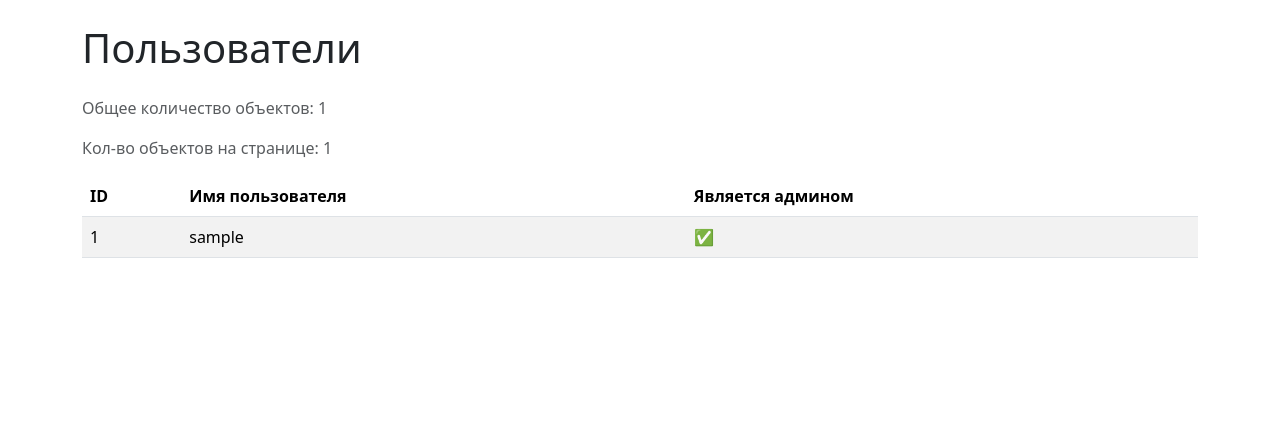
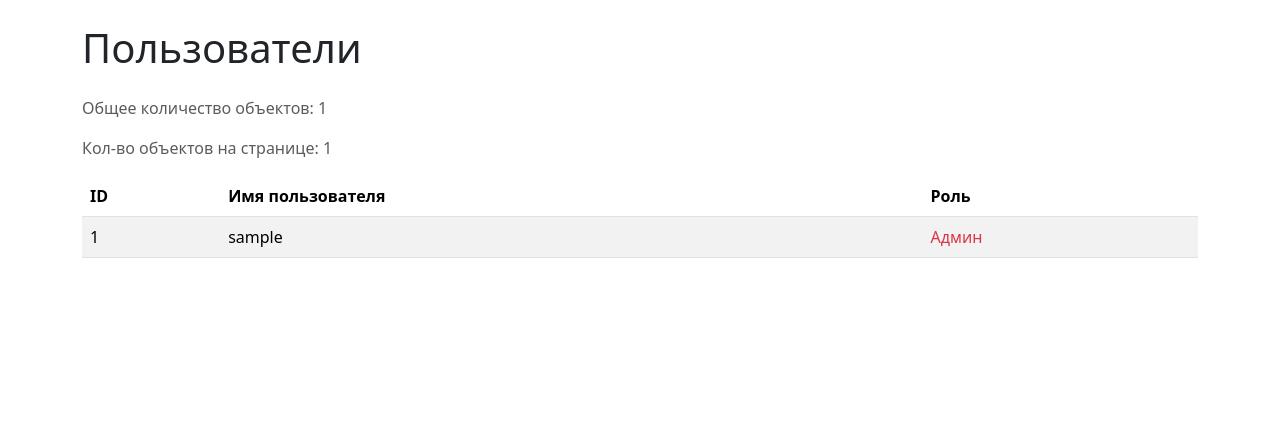
Before and after one commit to Raphael703/payment-requests-service, a Django app: template users/templates/users/list.html in a window 1280 px wide. Shown: the part 56-502 px from the top of the page. Run offline with Django 5.2, Linux system fonts and the light colour scheme; tables that the repository leaves empty hold one stand-in row (values such as "Sample post"); the template is opened without the code that fills it: values that come from a table or form of the project are taken from there, most other values are stand-ins (such as "Sample title", 1, 10 or a date in 2020); some libraries are stand-ins or nearby versions.

Commit message:
Update users/list.html template

```diff
--- a/users/templates/users/list.html
+++ b/users/templates/users/list.html
@@ -20,7 +20,7 @@
     <tr>
         <th>{% translate "id"|upper %}</th>
         <th>{% translate "имя пользователя"|capfirst %}</th>
-        <th>{% translate "является админом"|capfirst %}</th>
+        <th>{% translate "роль"|capfirst %}</th>
     </tr>
     </thead>
     <tbody>
@@ -28,13 +28,19 @@
     <tr>
         <td>{{ user.id }}</td>
         <td>{{ user.username }}</td>
-        <td>
-            {% if user.is_staff %}
-                {{ '✅' }}
-            {% else %}
-                {{ '✖️' }}
-            {% endif %}
-        </td>
+        {% if user.is_superuser %}
+            <td class="text-danger">
+                {% translate "админ"|capfirst %}
+            </td>
+        {% elif user.is_staff %}
+            <td class="text-primary">
+                {% translate "персонал"|capfirst %}
+            </td>
+        {% else %}
+            <td>
+                {% translate "пользователь"|capfirst %}
+            </td>
+        {% endif %}
     </tr>
     {% endfor %}
     </tbody>
```
